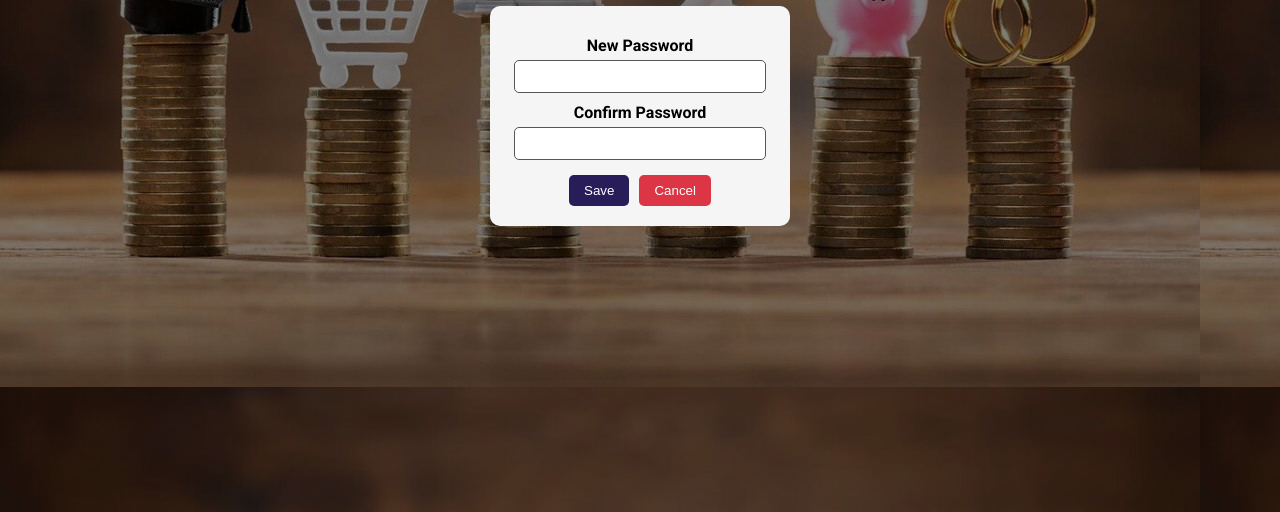
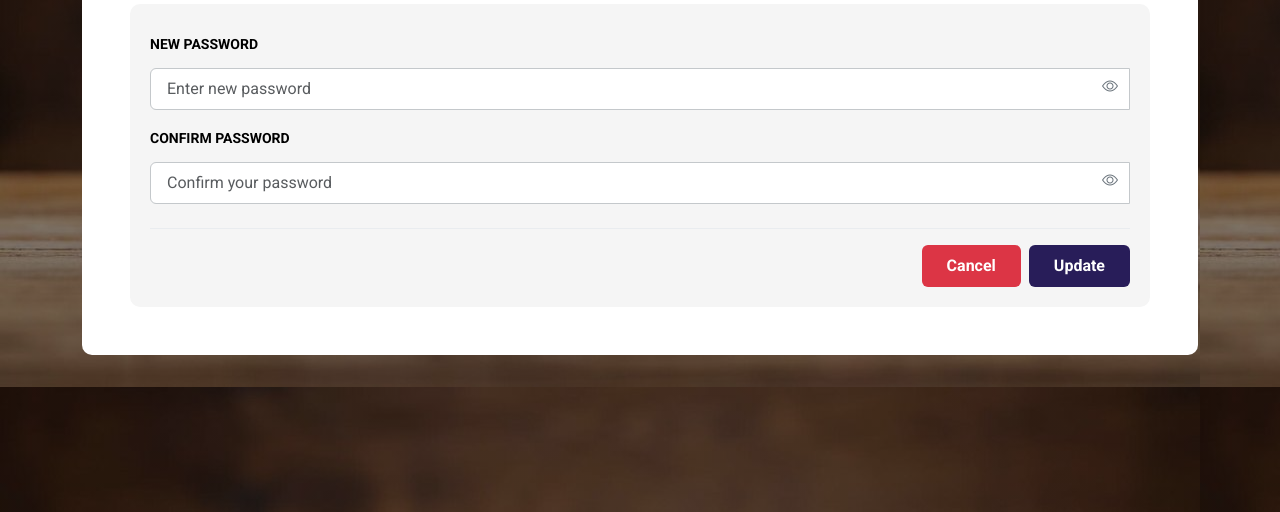
Before and after one commit to penguin-trooper/Personal-Financial-Planning-System, a website: page Public/profile/change-password.html in a window 1280 px wide. Shown: the part 288-800 px from the top of the page. Drawn offline with nearby package versions, Linux system fonts and the light colour scheme.

Commit message:
Restored change-password.html

```diff
--- a/Public/profile/change-password.html
+++ b/Public/profile/change-password.html
@@ -1,39 +1,99 @@
 <!DOCTYPE html>
 <html lang="en">
+
 <head>
 <meta charset="UTF-8">
 <meta name="viewport" content="width=device-width, initial-scale=1.0">
-  <title>Change Password</title>
+<title>Moneta - Change Password</title>
+
+<link href="https://cdn.jsdelivr.net/npm/bootstrap@5.3.3/dist/css/bootstrap.min.css" rel="stylesheet">
+<link rel="stylesheet" href="https://cdn.jsdelivr.net/npm/bootstrap-icons@1.11.3/font/bootstrap-icons.min.css">
 <link href="https://fonts.googleapis.com/css2?family=Alegreya+Sans:wght@700;800&family=Roboto:wght@400;500;700&display=swap" rel="stylesheet">
-  <link rel="stylesheet" href="/css/profile.css">
+
+<link rel="stylesheet" href="../css/styles.css">
+<link rel="stylesheet" href="../css/profile.css">
 </head>
+
 <body>
-  <div class="custom-container">
-    <div class="card">
-      <h2 style="color: #EDF6BD;">Change Password</h2>
-      <div class="user-box">
-        <label>New Password</label>
-        <input type="password" id="new-password">
-        <label>Confirm Password</label>
-        <input type="password" id="confirm-password">
-        <div class="buttons">
-          <button id="save-password">Save</button>
-          <button id="cancel-password">Cancel</button>
+    <div class="container d-flex justify-content-center align-items-center min-vh-100 py-5">
+
+        <div class="card bootstrap-profile-card p-4 p-sm-5 text-center border-0 w-100">
+            <h2 class="profile-card-title mb-1">Change Password</h2>
+            <p class="text-secondary small mb-4">Ensure passwords match systemic security rules.</p>
+
+            <div class="user-box text-start">
+                <div class="mb-2">
+                    <label class="form-label small fw-bold text-uppercase tracking-wider text-moneta-yellow" for="new-password">New Password</label>
+                    <div class="input-group position-relative">
+                        <input type="password" id="new-password" class="form-control bg-white text-dark border-secondary-subtle py-2 ps-3 pe-5" placeholder="Enter new password">
+                        <button type="button" class="btn position-absolute end-0 top-50 translate-middle-y border-0 text-secondary z-3" onclick="toggleFieldVisibility('new-password', this)">
+                            <i class="bi bi-eye"></i>
+                        </button>
+                    </div>
+                    <div id="passwordAlert" class="small fw-semibold mt-2 d-flex align-items-center gap-1 min-h-20"></div>
+                </div>
+
+                <div class="mb-4">
+                    <label class="form-label small fw-bold text-uppercase tracking-wider text-moneta-yellow" for="confirm-password">Confirm Password</label>
+                    <div class="input-group position-relative">
+                        <input type="password" id="confirm-password" class="form-control bg-white text-dark border-secondary-subtle py-2 ps-3 pe-5" placeholder="Confirm your password">
+                        <button type="button" class="btn position-absolute end-0 top-50 translate-middle-y border-0 text-secondary z-3" onclick="toggleFieldVisibility('confirm-password', this)">
+                            <i class="bi bi-eye"></i>
+                        </button>
+                    </div>
+                </div>
+
+                <div class="d-flex justify-content-end gap-2 pt-3 border-top border-light-subtle mt-4">
+                    <button class="btn btn-outline-moneta py-2 px-4 fw-bold" id="cancel-password">Cancel</button>
+                    <button class="btn btn-moneta py-2 px-4 fw-bold" id="save-password">Update</button>
                 </div>
             </div>
         </div>
     </div>
 
     <script>
+        // Eye-Tracking Toggle Logic
+        function toggleFieldVisibility(inputId, buttonEl) {
+            const field = document.getElementById(inputId);
+            const icon = buttonEl.querySelector('i');
+
+            if (field.type === "password") {
+                // If hidden then reveal characters and update icon to slashed eye
+                field.type = "text";
+                icon.classList.replace('bi-eye', 'bi-eye-slash');
+            } else {
+                // If currently revealed, mask characters and update icon to normal eye
+                field.type = "password";
+                icon.classList.replace('bi-eye-slash', 'bi-eye');
+            }
+        }
+
+
+        document.getElementById('new-password').addEventListener('input', function() {
+            const value = this.value;
+            const alertBox = document.getElementById('passwordAlert');
+            const strongPasswordRegex = /^(?=.*[a-z])(?=.*[A-Z])(?=.*[!@#$%^&*(),.?":{}|<>]).{8,}$/;
+
+            if (value.length === 0) {
+                alertBox.innerHTML = "";
+            } else if (!strongPasswordRegex.test(value)) {
+                alertBox.innerHTML = `<i class="bi bi-shield-exclamation text-danger"></i> <span class="text-danger">Min 8 characters with uppercase, lowercase, & symbols.</span>`;
+            } else {
+                alertBox.innerHTML = `<i class="bi bi-shield-check text-success"></i> <span class="text-success">Formatted securely.</span>`;
+            }
+        });
+
+
         const savePasswordBtn = document.getElementById('save-password');
         const cancelPasswordBtn = document.getElementById('cancel-password');
 
         savePasswordBtn.addEventListener('click', () => {
             const newPass = document.getElementById('new-password').value;
             const confirmPass = document.getElementById('confirm-password').value;
+            const strongPasswordRegex = /^(?=.*[a-z])(?=.*[A-Z])(?=.*[!@#$%^&*(),.?":{}|<>]).{8,}$/;
 
-      if (!newPass || newPass.length < 6) {
-        alert('Password must be at least 6 characters.');
+            if (!newPass || !strongPasswordRegex.test(newPass)) {
+                alert('Password does not meet safety instructions criteria requirements.');
                 return;
             }
             if (newPass !== confirmPass) {
@@ -42,12 +102,13 @@
             }
 
             alert('Password updated successfully!');
-      window.location.href = "profile.html"; // go back to main page
+            window.location.href = "profile.html";
         });
 
         cancelPasswordBtn.addEventListener('click', () => {
-      window.location.href = "profile.html"; // go back without saving
+            window.location.href = "profile.html";
         });
     </script>
 </body>
+
 </html>
```
Lines whose indentation alone changed are shown as unchanged.
